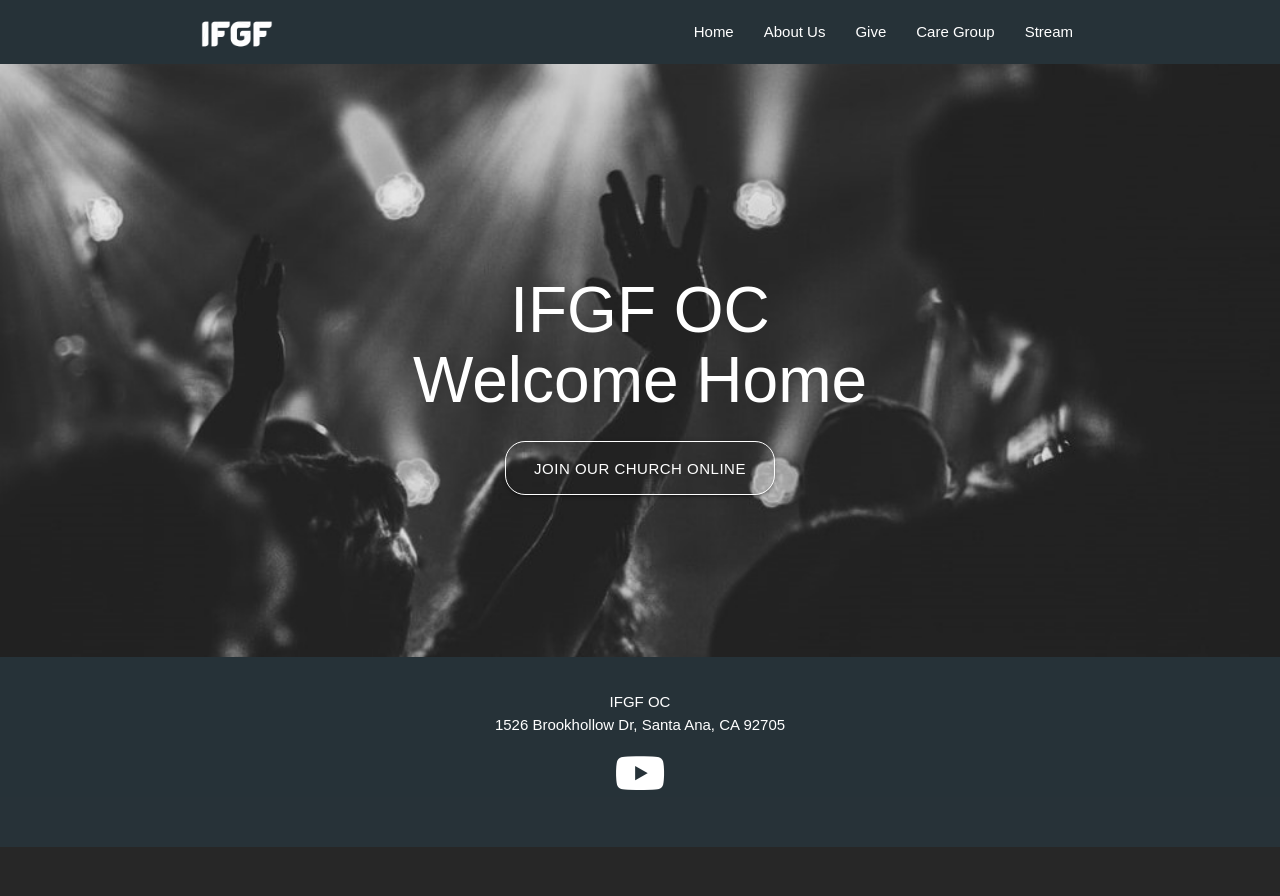
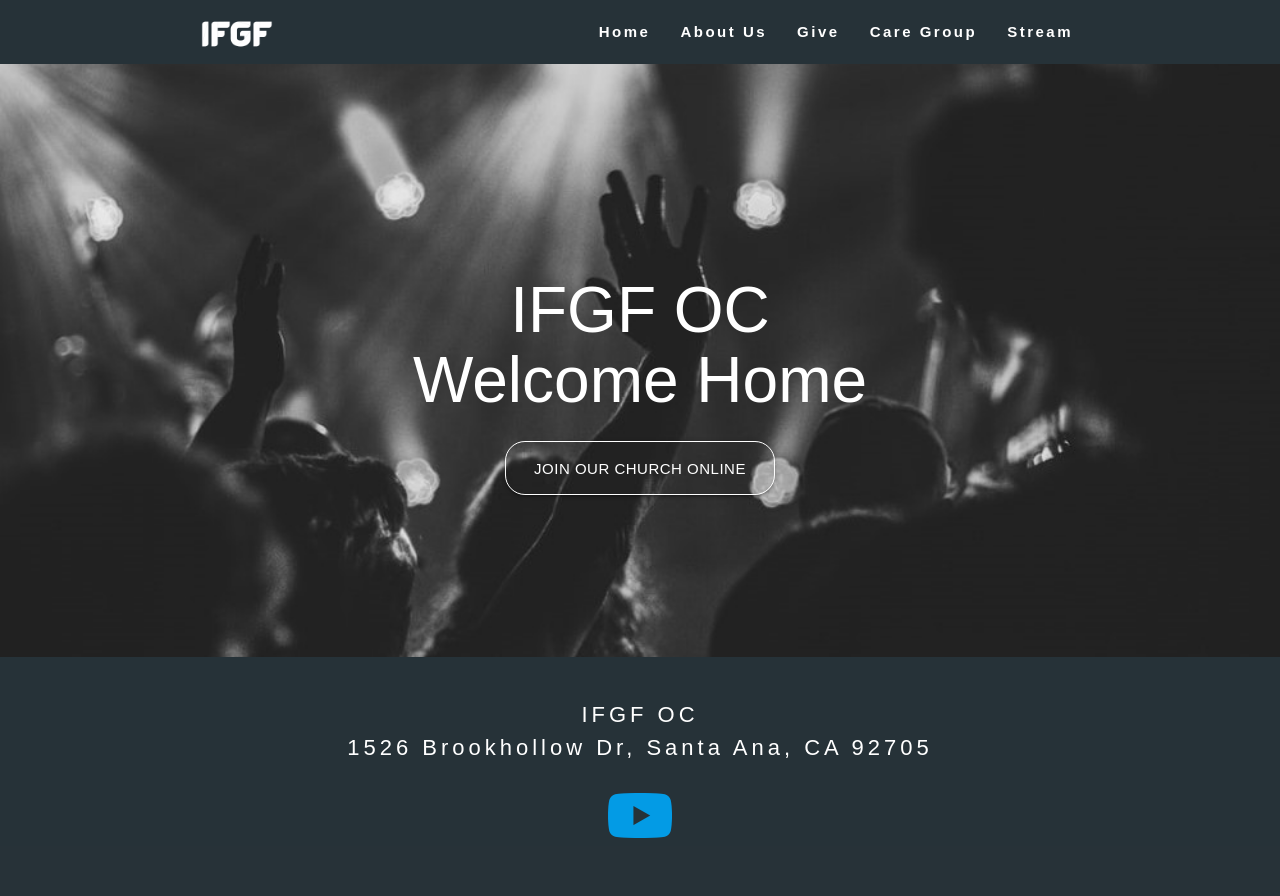
Before and after one commit to jthamrun/ifgfoc, a Django app: page / in a window 1280 px wide. Before the commit the page ends 847 px from the top, so only its background shows below. Run offline with Django 3.2, Linux system fonts and the light colour scheme; some libraries are stand-ins or nearby versions; some web fonts are replaced.

Commit message:
FrontEnd Update

```diff
--- a/ifgfoc/static/styles.css
+++ b/ifgfoc/static/styles.css
@@ -4,8 +4,15 @@
     font-family: 'Blinker', sans-serif;
 }
 
-a {
+ul > li > a {
     color: white;
+    font-weight: bold;
+    letter-spacing: 2.5px;
+}
+
+.footer-content > p {
+    font-size: 22px;
+    letter-spacing: 4px;
 }
 
 .page-content {
--- a/ifgfoc/templates/ifgfoc/layout.html
+++ b/ifgfoc/templates/ifgfoc/layout.html
@@ -69,7 +69,7 @@
             <div class="footer-content">
                 <p> IFGF OC<br>1526 Brookhollow Dr, Santa Ana, CA 92705</p>
                 <a href="https://www.youtube.com/channel/UCnlbFb18WzWfsiYnmH10IWg">
-                  <i class="fab fa-youtube fa-3x"></i>
+                  <i class="fab fa-youtube fa-4x"></i>
                 </a>
             </div>
             <div class="footer-copyright">
```
